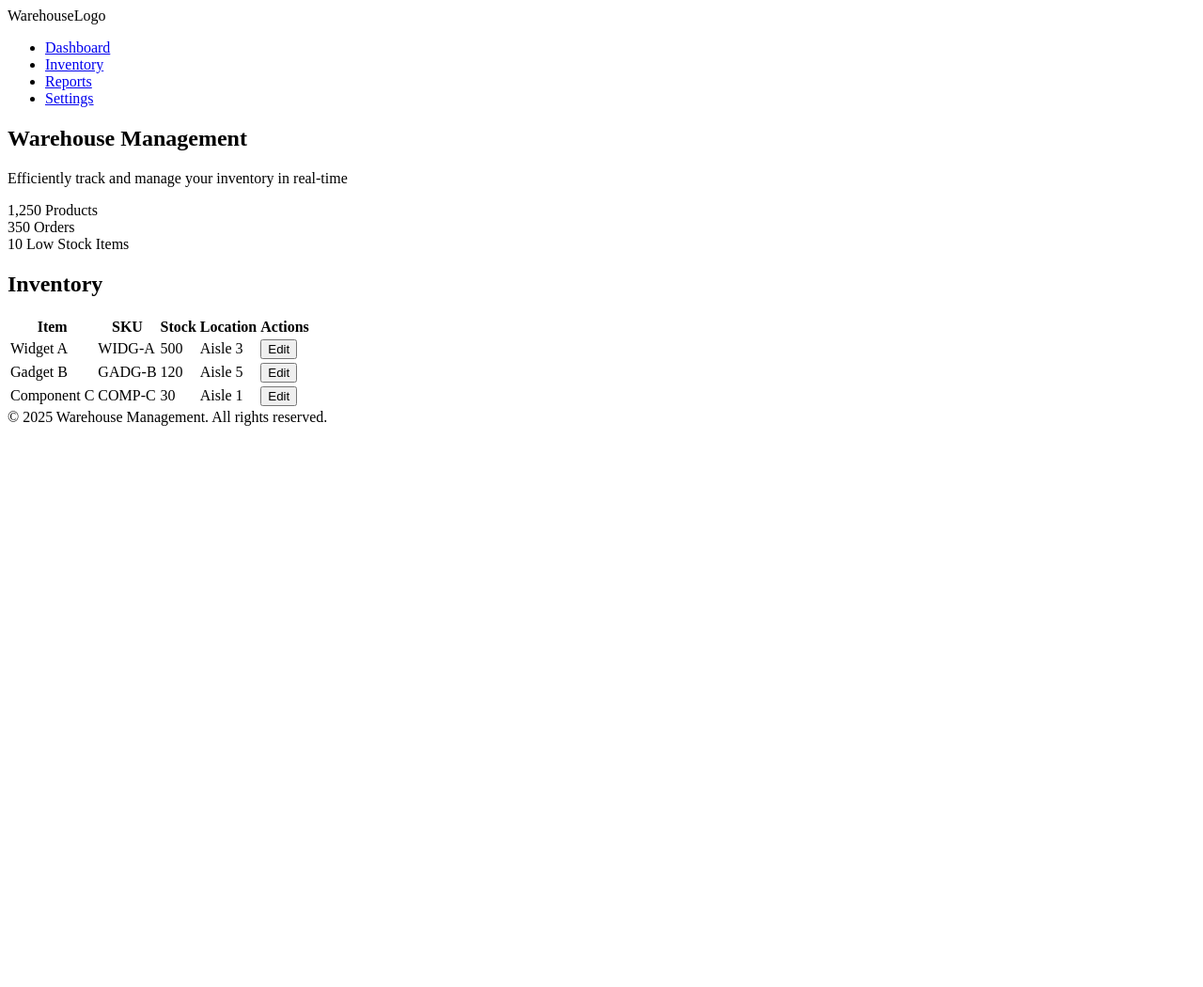
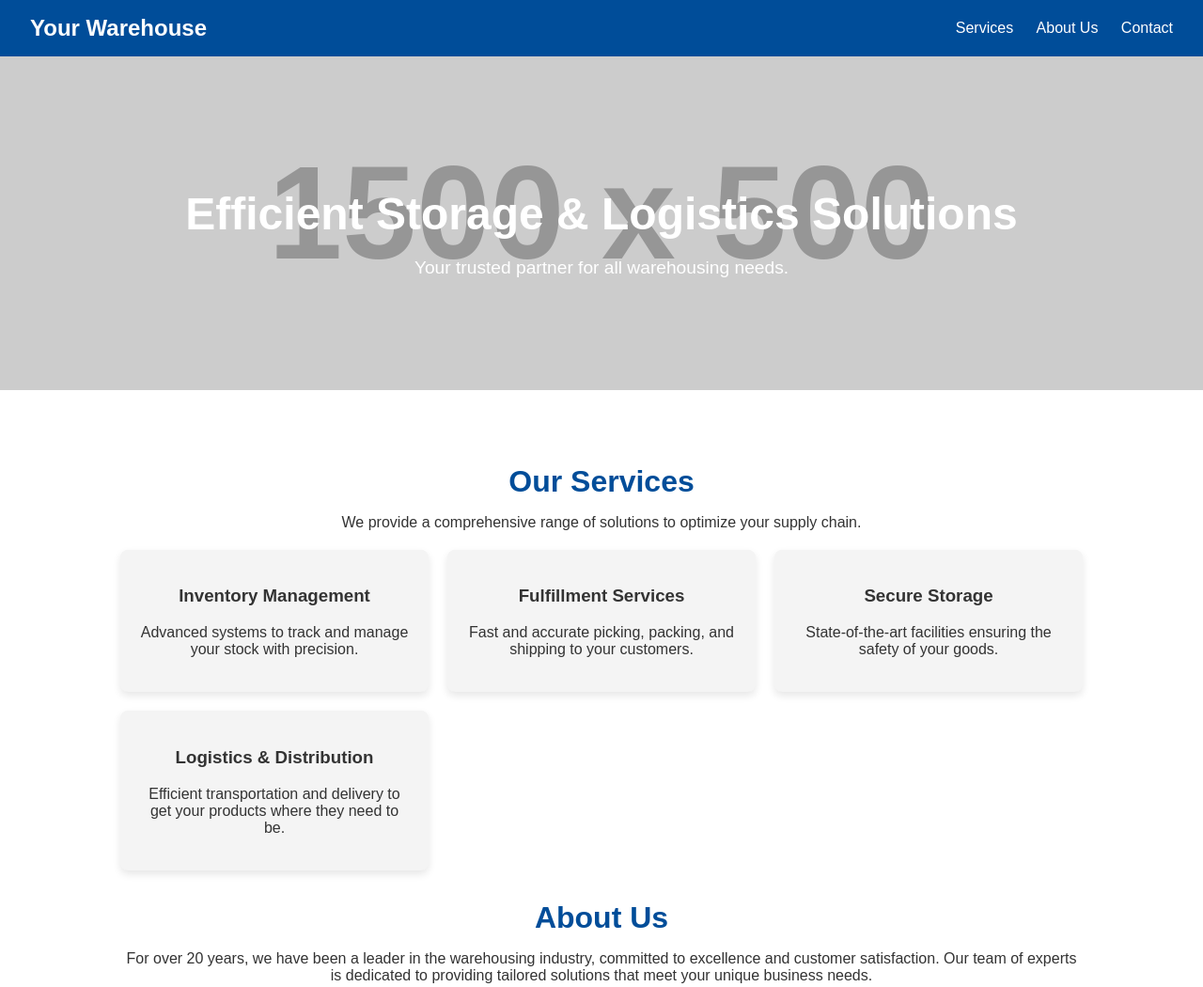
Before and after one commit to mnkerish123/nmk, a plain HTML site: page index.html in a window 1280 px wide. Shown: the top 1050 px of the page at 94% size. Before the commit the page ends 800 px from the top, so only its background shows below. Drawn offline with Linux system fonts and the light colour scheme; placeholder pictures from the web are drawn by us.

Commit message:
Add files via upload

```diff
--- a/index.html
+++ b/index.html
@@ -1,100 +1,139 @@
 <!DOCTYPE html>
 <html lang="en">
 <head>
-  <meta charset="UTF-8" />
-  <meta name="viewport" content="width=device-width, initial-scale=1.0"/>
-  <title>Warehouse Management</title>
-  <link rel="stylesheet" href="styles.css">
+    <meta charset="UTF-8">
+    <meta name="viewport" content="width=device-width, initial-scale=1.0">
+    <title>Your Warehouse Solutions</title>
+    <style>
+        body {
+            font-family: Arial, sans-serif;
+            margin: 0;
+            padding: 0;
+            box-sizing: border-box;
+            color: #333;
+        }
+        .header {
+            background-color: #004d99;
+            color: white;
+            padding: 1rem 2rem;
+            display: flex;
+            justify-content: space-between;
+            align-items: center;
+        }
+        .header .logo {
+            font-size: 1.5rem;
+            font-weight: bold;
+        }
+        .header nav a {
+            color: white;
+            text-decoration: none;
+            margin-left: 20px;
+            font-size: 1rem;
+        }
+        .hero {
+            background: url('https://via.placeholder.com/1500x500') no-repeat center center/cover;
+            color: white;
+            text-align: center;
+            padding: 100px 20px;
+        }
+        .hero h1 {
+            font-size: 3rem;
+            margin-bottom: 10px;
+        }
+        .hero p {
+            font-size: 1.2rem;
+        }
+        .container {
+            width: 80%;
+            margin: 2rem auto;
+            padding: 20px;
+        }
+        .section {
+            margin-bottom: 2rem;
+            text-align: center;
+        }
+        .section h2 {
+            font-size: 2rem;
+            margin-bottom: 1rem;
+            color: #004d99;
+        }
+        .services-grid {
+            display: grid;
+            grid-template-columns: repeat(auto-fit, minmax(250px, 1fr));
+            gap: 20px;
+            margin-top: 20px;
+        }
+        .service-card {
+            background-color: #f4f4f4;
+            padding: 20px;
+            border-radius: 8px;
+            box-shadow: 0 4px 8px rgba(0,0,0,0.1);
+        }
+        .footer {
+            background-color: #333;
+            color: white;
+            text-align: center;
+            padding: 1rem 0;
+        }
+    </style>
 </head>
-<body class="min-h-screen bg-background">
-  <!-- WarehouseHeader -->
-  <header>
-    <nav class="container mx-auto px-4 py-4 flex items-center justify-between">
-      <div class="text-2xl font-bold text-primary">WarehouseLogo</div>
-      <ul class="flex space-x-6">
-        <li><a href="#" class="hover:underline">Dashboard</a></li>
-        <li><a href="#" class="hover:underline">Inventory</a></li>
-        <li><a href="#" class="hover:underline">Reports</a></li>
-        <li><a href="#" class="hover:underline">Settings</a></li>
-      </ul>
+<body>
+
+    <header class="header">
+        <div class="logo">Your Warehouse</div>
+        <nav>
+            <a href="#services">Services</a>
+            <a href="#about">About Us</a>
+            <a href="#contact">Contact</a>
         </nav>
     </header>
 
-  <!-- WarehouseHero -->
-  <section class="bg-hero-pattern py-16 text-center text-white">
-    <h1 class="text-5xl font-extrabold mb-4">Warehouse Management</h1>
-    <p class="text-xl">Efficiently track and manage your inventory in real-time</p>
+    <main>
+        <section class="hero">
+            <h1>Efficient Storage & Logistics Solutions</h1>
+            <p>Your trusted partner for all warehousing needs.</p>
         </section>
 
-  <main class="container mx-auto px-4 py-12">
-    <!-- WarehouseStats -->
-    <section class="grid grid-cols-1 md:grid-cols-3 gap-6 mb-12">
-      <div class="bg-white rounded-lg shadow p-6 flex flex-col items-center">
-        <span class="text-3xl font-bold text-primary">1,250</span>
-        <span class="mt-2 text-gray-600">Products</span>
+        <div class="container">
+            <section id="services" class="section">
+                <h2>Our Services</h2>
+                <p>We provide a comprehensive range of solutions to optimize your supply chain.</p>
+                <div class="services-grid">
+                    <div class="service-card">
+                        <h3>Inventory Management</h3>
+                        <p>Advanced systems to track and manage your stock with precision.</p>
                     </div>
-      <div class="bg-white rounded-lg shadow p-6 flex flex-col items-center">
-        <span class="text-3xl font-bold text-primary">350</span>
-        <span class="mt-2 text-gray-600">Orders</span>
+                    <div class="service-card">
+                        <h3>Fulfillment Services</h3>
+                        <p>Fast and accurate picking, packing, and shipping to your customers.</p>
                     </div>
-      <div class="bg-white rounded-lg shadow p-6 flex flex-col items-center">
-        <span class="text-3xl font-bold text-primary">10</span>
-        <span class="mt-2 text-gray-600">Low Stock Items</span>
+                    <div class="service-card">
+                        <h3>Secure Storage</h3>
+                        <p>State-of-the-art facilities ensuring the safety of your goods.</p>
+                    </div>
+                    <div class="service-card">
+                        <h3>Logistics & Distribution</h3>
+                        <p>Efficient transportation and delivery to get your products where they need to be.</p>
+                    </div>
                 </div>
             </section>
 
-    <!-- InventoryTable -->
-    <section class="bg-white rounded-lg shadow p-6">
-      <h2 class="text-2xl font-semibold mb-4">Inventory</h2>
-      <table class="min-w-full table-auto">
-        <thead>
-          <tr>
-            <th class="px-4 py-2 text-left">Item</th>
-            <th class="px-4 py-2 text-left">SKU</th>
-            <th class="px-4 py-2 text-left">Stock</th>
-            <th class="px-4 py-2 text-left">Location</th>
-            <th class="px-4 py-2 text-left">Actions</th>
-          </tr>
-        </thead>
-        <tbody>
-          <tr>
-            <td class="border-t px-4 py-2">Widget A</td>
-            <td class="border-t px-4 py-2">WIDG-A</td>
-            <td class="border-t px-4 py-2">500</td>
-            <td class="border-t px-4 py-2">Aisle 3</td>
-            <td class="border-t px-4 py-2">
-              <button class="bg-blue-500 text-white px-3 py-1 rounded hover:bg-blue-700">Edit</button>
-            </td>
-          </tr>
-          <tr>
-            <td class="border-t px-4 py-2">Gadget B</td>
-            <td class="border-t px-4 py-2">GADG-B</td>
-            <td class="border-t px-4 py-2">120</td>
-            <td class="border-t px-4 py-2">Aisle 5</td>
-            <td class="border-t px-4 py-2">
-              <button class="bg-blue-500 text-white px-3 py-1 rounded hover:bg-blue-700">Edit</button>
-            </td>
-          </tr>
-          <tr>
-            <td class="border-t px-4 py-2">Component C</td>
-            <td class="border-t px-4 py-2">COMP-C</td>
-            <td class="border-t px-4 py-2">30</td>
-            <td class="border-t px-4 py-2">Aisle 1</td>
-            <td class="border-t px-4 py-2">
-              <button class="bg-blue-500 text-white px-3 py-1 rounded hover:bg-blue-700">Edit</button>
-            </td>
-          </tr>
-          <!-- Add more rows as needed -->
-        </tbody>
-      </table>
+            <section id="about" class="section">
+                <h2>About Us</h2>
+                <p>For over 20 years, we have been a leader in the warehousing industry, committed to excellence and customer satisfaction. Our team of experts is dedicated to providing tailored solutions that meet your unique business needs.</p>
             </section>
+
+            <section id="contact" class="section">
+                <h2>Contact Us</h2>
+                <p>Ready to streamline your logistics? Get in touch with us today.</p>
+                <p>Email: info@yourwarehouse.com | Phone: (123) 456-7890</p>
+            </section>
+        </div>
     </main>
 
-  <!-- WarehouseFooter -->
-  <footer class="bg-gray-900 text-white py-6 mt-12">
-    <div class="container mx-auto px-4 text-center">
-      &copy; 2025 Warehouse Management. All rights reserved.
-    </div>
+    <footer class="footer">
+        <p>&copy; 2025 Your Warehouse Solutions. All Rights Reserved.</p>
     </footer>
+
 </body>
 </html>
```
Lines whose indentation alone changed are shown as unchanged.
